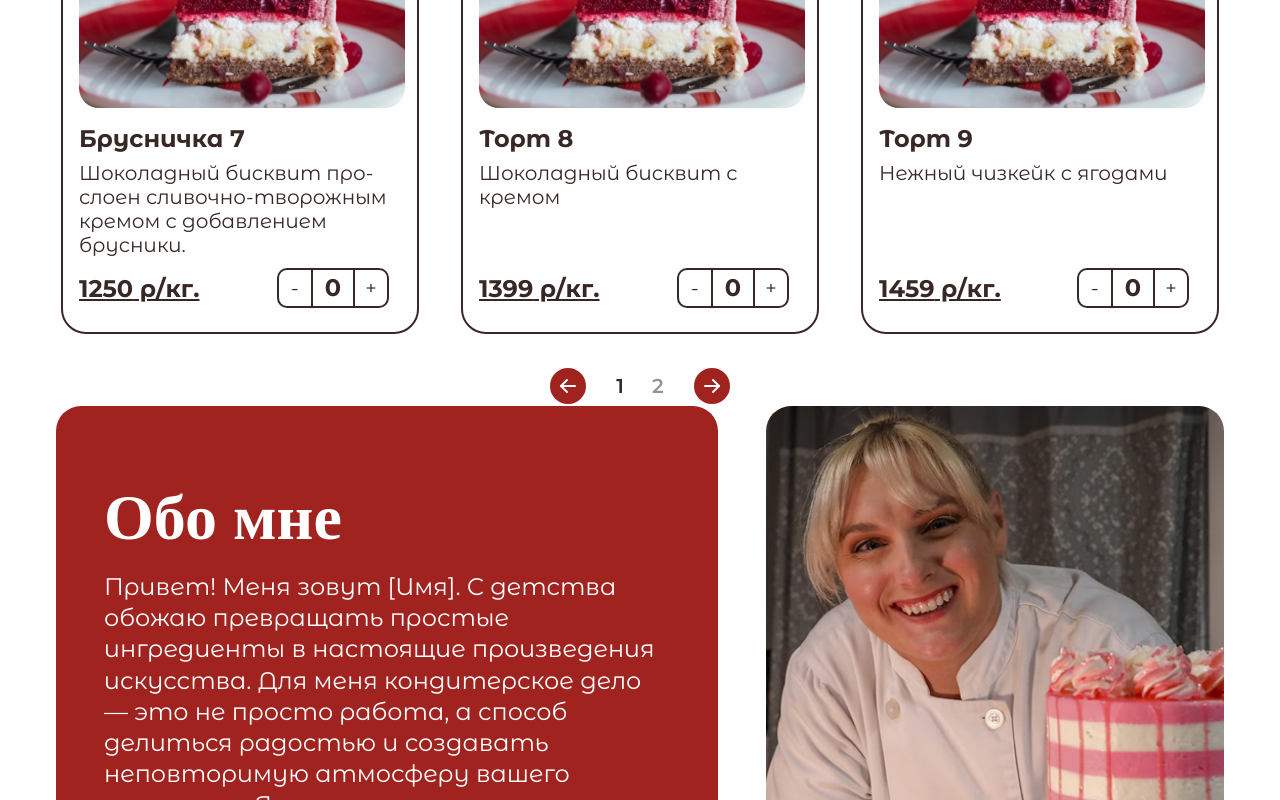
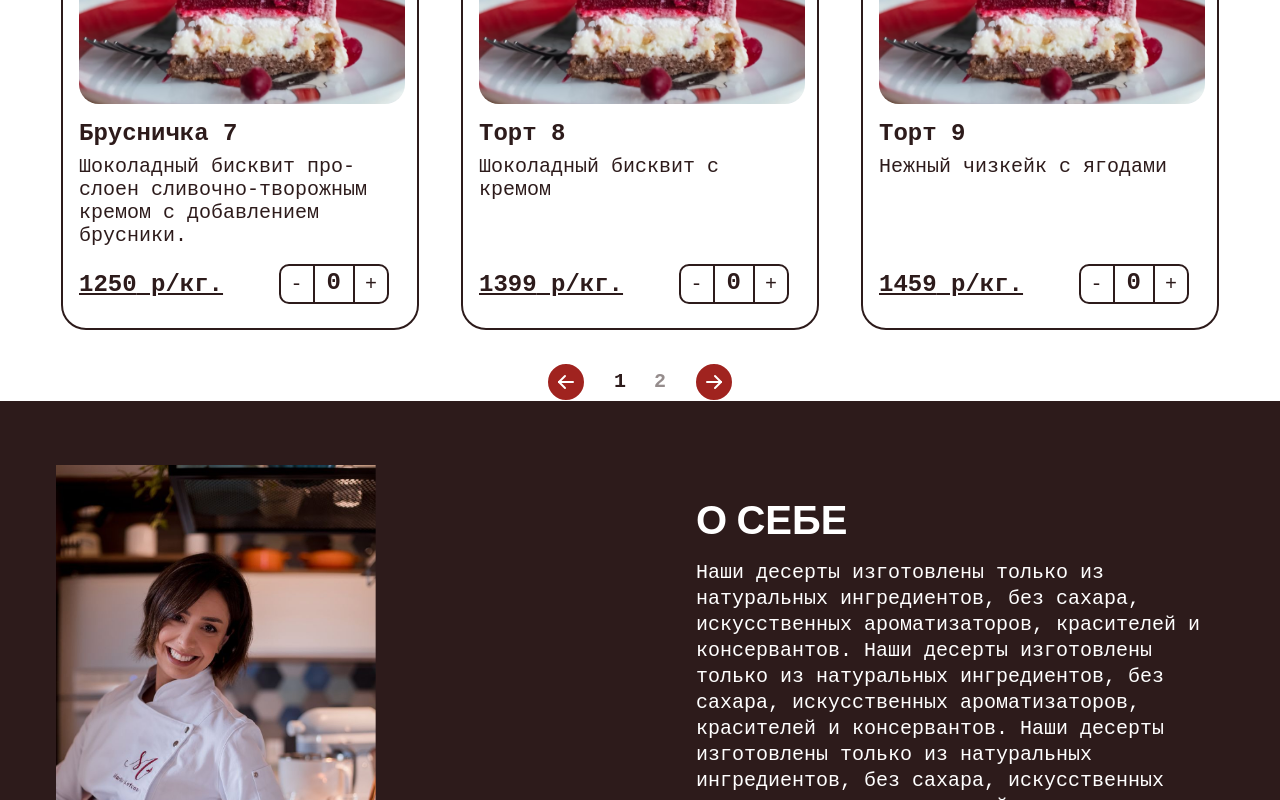
Before and after one commit to DeadDPie/landingGpo, a Next.js app: page / in a window 1280 px wide. Shown: the part 2000-2800 px from the top of the page. Built offline with nearby package versions, Linux system fonts and the light colour scheme.

Commit message:
add theme B for About

```diff
--- a/src/app/globals.css
+++ b/src/app/globals.css
@@ -2,17 +2,6 @@
   box-sizing: border-box;
   padding: 0;
   margin: 0;
-}
-
-:root {
-  --font-family-mont: "Montserrat Alternates", system-ui, -apple-system,
-    "Segoe UI", Roboto, "Helvetica Neue", Arial, sans-serif;
-
-  --color-text-main: #372825;
-  --color-text-white: #ffffff;
-  --color-border-main: #372825;
-  --color-background: #ffffff;
-  --color-blocks: #a0231f;
 }
 
 html,
@@ -29,3 +18,22 @@ body {
   -webkit-font-smoothing: antialiased;
   -moz-osx-font-smoothing: grayscale;
 }
+
+:root {
+  --font-family-mont: "Montserrat Alternates", system-ui, -apple-system,
+    "Segoe UI", Roboto, "Helvetica Neue", Arial, sans-serif;
+  --font-family-b: "Roboto Mono", monospace;
+  --color-text-main: #372825;
+  --color-text-white: #ffffff;
+  --color-border-main: #372825;
+  --color-background: #ffffff;
+  --color-blocks: #a0231f;
+
+}
+
+html[data-theme="B"] {
+  --font-family-mont: var(--font-family-b);
+  --color-text-main: #2D1B1B;
+  --color-border-main: #2D1B1B;
+  --color-background: #ffffff;
+}
--- a/src/app/layout.tsx
+++ b/src/app/layout.tsx
@@ -1,11 +1,19 @@
 import type { Metadata } from "next";
 import { Montserrat_Alternates } from "next/font/google";
+import { Playfair_Display } from "next/font/google";
 import "./globals.css";
 import { CartProvider } from "@/context/CartContext";
+import { CURRENT_THEME } from "@/config/theme";
 
 const montserrat = Montserrat_Alternates({
   variable: "--font-family-mont",
   subsets: ["latin"],
+  weight: ["400", "500", "600", "700"],
+});
+
+const playfair = Playfair_Display({
+  variable: "--font-family-playfair",
+  subsets: ["cyrillic", "latin"],
   weight: ["400", "500", "600", "700"],
 });
 
@@ -20,8 +28,8 @@ export default function RootLayout({
   children: React.ReactNode;
 }>) {
   return (
-    <html lang="ru">
-      <body className={montserrat.variable}>
+    <html lang="ru" data-theme={CURRENT_THEME} className={`${montserrat.variable} ${playfair.variable}`}>
+      <body>
         <CartProvider>{children}</CartProvider>
       </body>
     </html>
--- a/src/app/page.tsx
+++ b/src/app/page.tsx
@@ -13,10 +13,10 @@ export default function Home() {
         <Header />
         <Hero />
         <Catalog />
-        <About/>
-        <Reviews/>
+        <About />
+        <Reviews />
         <Order />
-        <Footer/>
+        <Footer />
       </main>
     </div>
   );
--- a/src/components/About/About.module.css
+++ b/src/components/About/About.module.css
@@ -1,8 +1,13 @@
 .about {
+  background-color: transparent;
+  padding: 4rem 0;
+  margin-bottom: 0;
+}
+
+.about_wrapper {
   max-width: 1200px;
   margin: 0 auto;
   padding: 0 16px;
-  margin-bottom: 4rem;
 }
 
 .container {
@@ -25,7 +30,7 @@
 }
 
 .title {
-  font-family: 'Playfair Display', serif;
+  font-family: var(--font-family-playfair), serif;
   font-weight: 600;
   font-size: 64px;
   color: var(--color-text-white);
@@ -137,3 +142,47 @@
     font-size: 14px;
   }
 }
+
+html[data-theme="B"] .about {
+  background-color: var(--color-text-main);
+  padding: 4rem 0;
+  margin-bottom: 4rem;
+}
+
+html[data-theme="B"] .container {
+  gap: 20rem;
+}
+
+html[data-theme="B"] .text_block {
+  order: 2;
+  background-color: transparent;
+  border-radius: 0;
+  padding: 0;
+  height: auto;
+  justify-content: flex-start;
+  flex: 1;
+  min-width: 300px;
+}
+
+html[data-theme="B"] .image_block {
+  order: 1;
+  width: 320px;
+  height: auto;
+}
+
+html[data-theme="B"] .image {
+  border-radius: 0;
+}
+
+html[data-theme="B"] .title {
+  font-size: 40px;
+  color: var(--color-background);
+  font-family: var(--font-family-playfair), serif;
+  font-weight: 700;
+}
+
+html[data-theme="B"] .description {
+  font-size: 20px;
+  font-weight: 100;
+  color: var(--color-background);
+}
--- a/src/components/About/About.tsx
+++ b/src/components/About/About.tsx
@@ -1,31 +1,36 @@
 import Typography from "@/ui/Typography/Typography";
-import {aboutData} from "@/constants/data";
+import { aboutData } from "@/constants/data";
 import Image from "next/image";
 import styles from "./About.module.css";
+import { CURRENT_THEME } from "@/config/theme";
 
 export default function About() {
+  const data = aboutData[CURRENT_THEME];
+
   return (
     <section className={styles.about} id="about">
+      <div className={styles.about_wrapper}>
         <div className={styles.container}>
           <div className={styles.text_block}>
             <Typography variant="h1" className={styles.title}>
-            {aboutData.title}
+              {data.title}
             </Typography>
             <Typography variant="p1" className={styles.description}>
-            {aboutData.description}
+              {data.description}
             </Typography>
           </div>
 
           <div className={styles.image_block}>
             <Image
-            src={aboutData.image || "/images/placeholder.png"}
-            alt="conditer"
+              src={data.image}
+              alt="О кондитере"
               width={458}
               height={552}
               className={styles.image}
             />
           </div>
         </div>
+      </div>
     </section>
   );
 }
--- /dev/null
+++ b/src/config/theme.ts
@@ -0,0 +1,3 @@
+export type Theme = "A" | "B";
+
+export const CURRENT_THEME: Theme = "B";
--- a/src/constants/data.ts
+++ b/src/constants/data.ts
@@ -119,12 +119,22 @@ export const heroData = {
 };
 
 export const aboutData = {
-  title: "Обо мне",
-  description: `Привет! Меня зовут [Имя]. С детства обожаю превращать простые ингредиенты
+  A:{
+    title: "Обо мне",
+    description: `Привет! Меня зовут [Имя]. С детства обожаю превращать простые ингредиенты
     в настоящие произведения искусства. Для меня кондитерское дело — это не просто работа,
     а способ делиться радостью и создавать неповторимую атмосферу вашего праздника.
     Я использую только натуральные продукты и вкладываю душу в каждый десерт.`,
-  image: "/images/conditer.png",
+    image: "/images/conditer.png",
+  },
+  B:{
+    title: "О СЕБЕ",
+    description: `Наши десерты изготовлены только из натуральных ингредиентов, без сахара, искусственных ароматизаторов,
+    красителей и консервантов. Наши десерты изготовлены только из натуральных ингредиентов, без сахара, искусственных
+    ароматизаторов, красителей и консервантов. Наши десерты изготовлены только из натуральных ингредиентов, без сахара,
+    искусственных ароматизаторов, красителей и консервантов Наши десерты изготовлены только из натуральных ингредиентов, без сахара, искусственных ароматизаторов, красителей и консервантов`,
+    image: "/images/conditer2.png",
+  },
 };
 
 export const socialLinks = [
```
Also changed, not shown: public/images/conditer2.png (added). Lines whose indentation alone changed are shown as unchanged.
